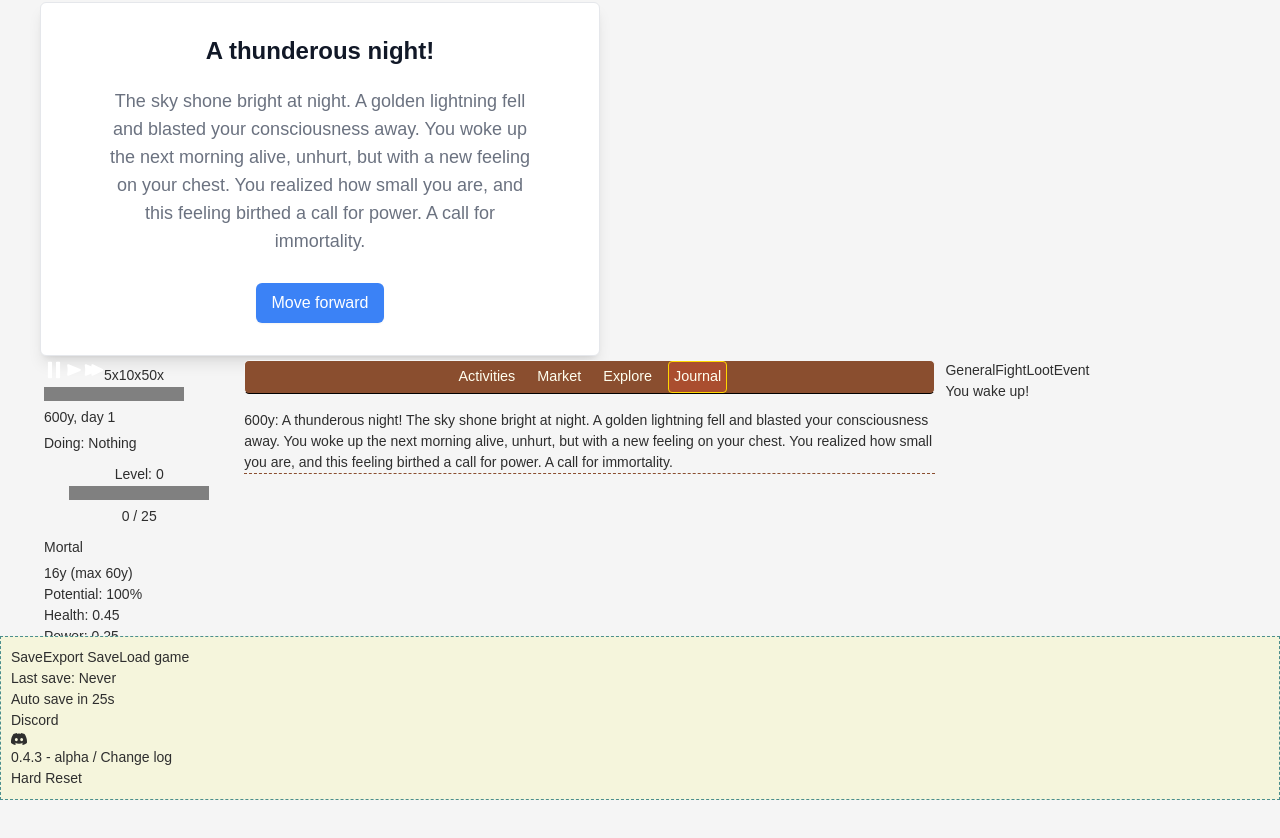
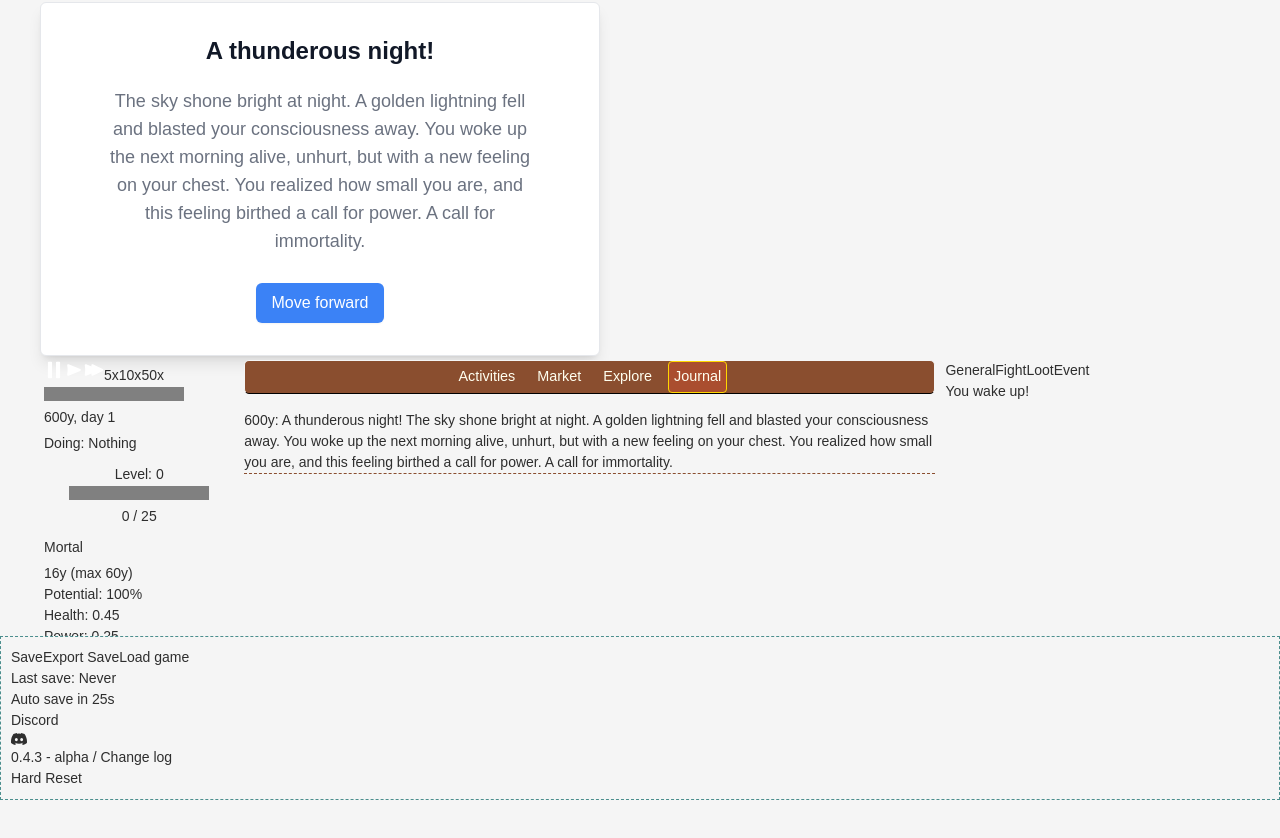
Before and after one commit to starkrieg/react-pj1, a Next.js app: page / in a window 1280 px wide. Shown: the top 838 px of the page. Built offline with nearby package versions, Linux system fonts and the light colour scheme.

Commit message:
fix: footer and tooltip background color in dark mode

```diff
--- a/src/app/css/tooltip.css
+++ b/src/app/css/tooltip.css
@@ -1,6 +1,6 @@
 .tooltip {
     position: absolute;
-    background-color: beige;
+    background-color: var(--background);
     z-index: 3;
     height: auto;
     max-width: 200px;
--- a/src/app/globals.css
+++ b/src/app/globals.css
@@ -227,7 +227,7 @@ body {
   position: absolute;
   bottom: 0;
   width: 100%;
-  background-color: beige;
+  background-color: var(--background);
   padding: 10px;
   border: 1px dashed var(--jade_green);
 }
```
